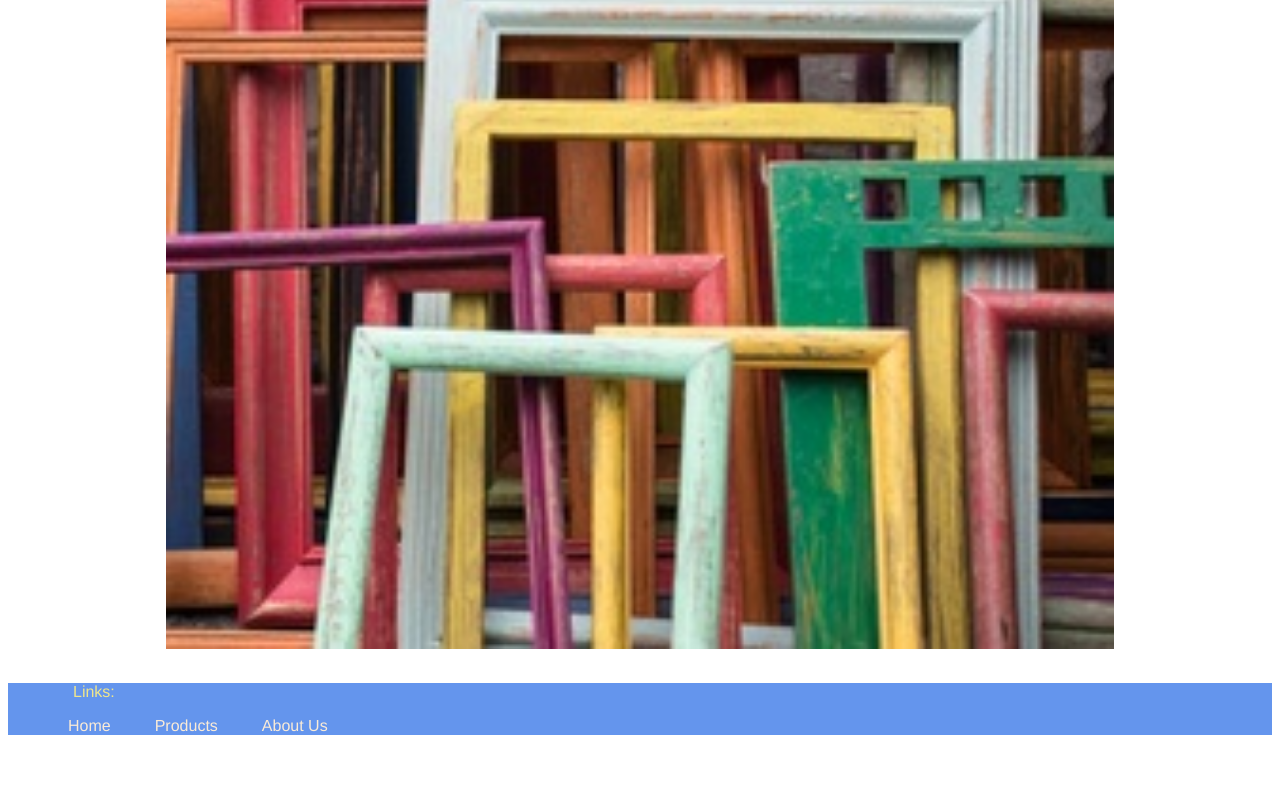
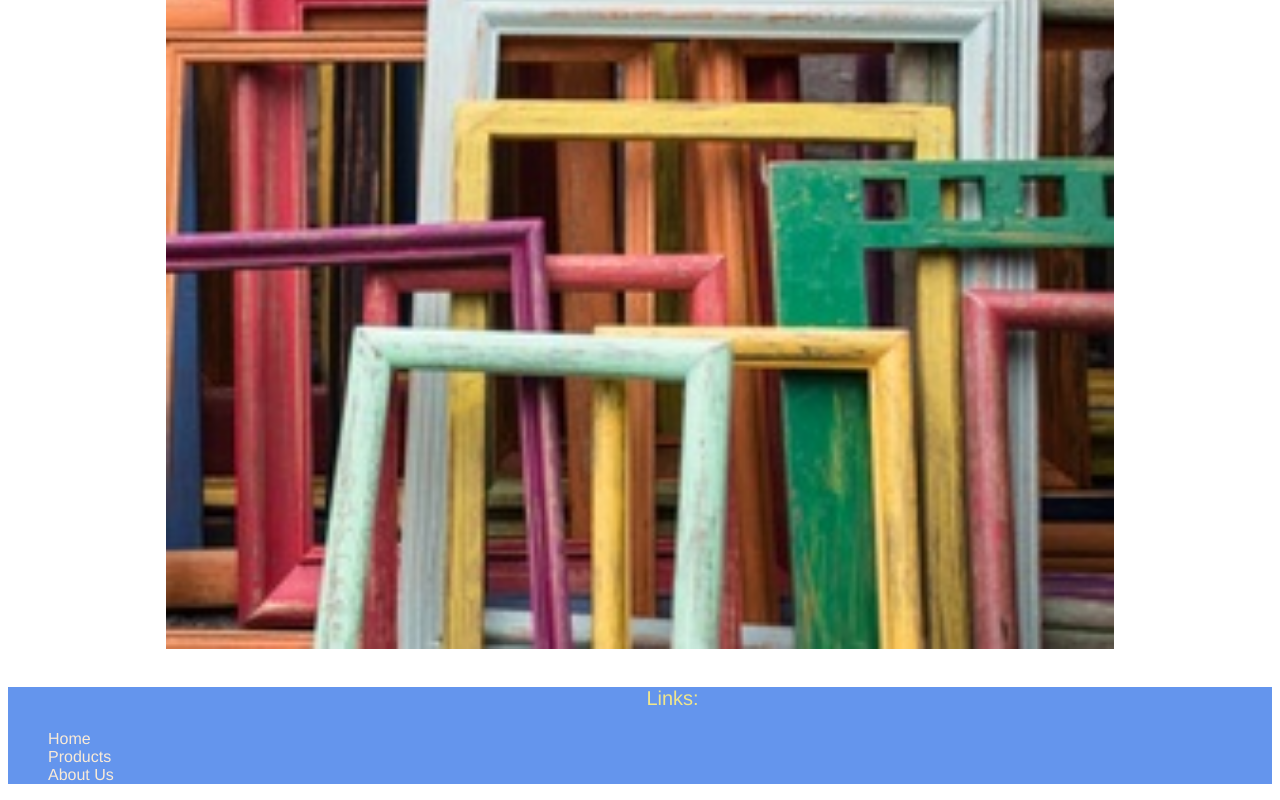
Before and after one commit to ongaston/Dasmoto, a plain HTML site: page home.html in a window 1280 px wide. Shown: the part 780-1580 px from the top of the page. Before the commit the page ends 1531 px from the top, so only its background shows below. Drawn offline with Linux system fonts and the light colour scheme.

Commit message:
work on footer

```diff
--- a/home.html
+++ b/home.html
@@ -11,9 +11,9 @@
         <header>
             <nav>
                 <ul>
-                    <li><a href='home.html'>HOME</a></li>
-                    <li><a href='index.html'>PRODUCTS</a></li>
-                    <li><a href='aboutus.html'>ABOUT US</a></li>
+                    <li class='nav-bar'><a href='home.html'>HOME</a></li>
+                    <li class='nav-bar'><a href='index.html'>PRODUCTS</a></li>
+                    <li class='nav-bar'><a href='aboutus.html'>ABOUT US</a></li>
                 </ul>
             </nav>
             <div class='container'>
@@ -28,10 +28,10 @@
         </main>
         <footer>
             <p id='footer'>Links:</p>
-            <ul>
-                <li><a href='home.html'>Home</a></li>
-                <li><a href='index.html'>Products</a></li>
-                <li><a href='aboutus.html'>About Us</a></li>
+            <ul class='footer-links'>
+                <li><a href='home.html' class='bottom-links'>Home</a></li>
+                <li><a href='index.html' class='bottom-links'>Products</a></li>
+                <li><a href='aboutus.html' class='bottom-links'>About Us</a></li>
             </ul>
         </footer>
     </body>
--- a/resources/css/style2.css
+++ b/resources/css/style2.css
@@ -20,7 +20,7 @@ nav {
     width: 100%;
 }
 
-li {
+.nav-bar {
     display: inline-block;
     padding: 0px 20px;
     font-family: Helvetica;
@@ -56,13 +56,16 @@ footer {
     font-family: Helvetica;
     color: khaki;
     padding-left: 65px;
+    font-size: 20px;
+    text-align: center;
 }
 
-li {
+.footer-links {
     list-style-type: none;
 }
 
-a {
+.bottom-links {
     font-family: Helvetica;
     color: antiquewhite;
+    text-align: center;
 }
```
